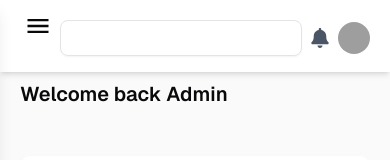
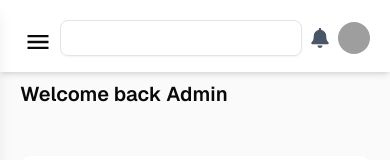
Before and after one commit to Farmerintech/cityplus, a Next.js app: page /dashboard_overview in a window 390 px wide. Shown: the top 160 px of the page. Built offline with nearby package versions, Linux system fonts and the light colour scheme; grey boxes are pictures that could not be loaded.

Commit message:
codebase set-up + login + overview dashboard page

```diff
--- a/app/(Dashboard)/sideBar.tsx
+++ b/app/(Dashboard)/sideBar.tsx
@@ -51,7 +51,7 @@ export const Sidebar = ({ name, image }: ISideBarProps) => {
     <>
       {/* Mobile Toggle Button */}
       <button
-        className="md:hidden fixed top-1 left-4 z-50 p-2 bg-white/50 backdrop-blur-md rounded"
+        className="md:hidden fixed top-1 mt-4 left-4 z-50 p-2 bg-white/50 backdrop-blur-md rounded"
         onClick={() => setOpen(true)}
       >
         <MdMenu size={28} />
```
